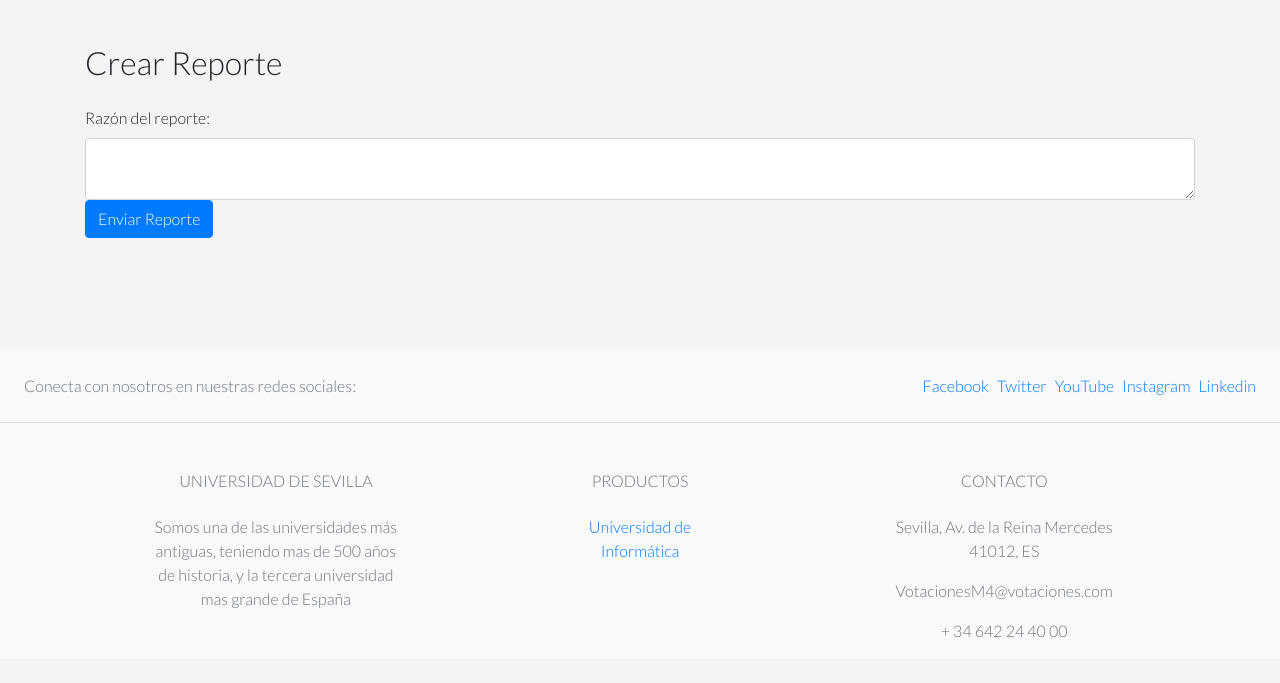
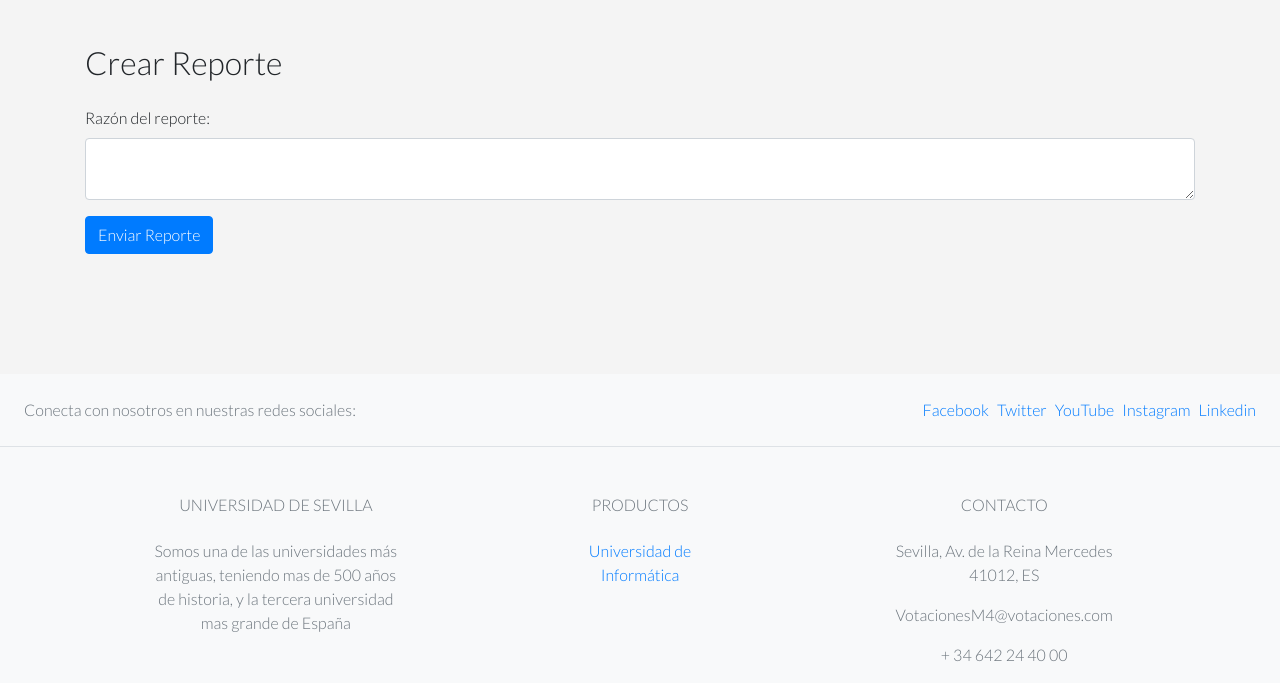
Before and after one commit to decide-single-kent/decide-single-kent, a Django app: page /crear-reporte/1/ in a window 1280 px wide. Shown: the part 178-861 px from the top of the page. Before the commit the page ends 815 px from the top, so only its background shows below. Run offline with Django 3.2, Linux system fonts and the light colour scheme.

Commit message:
fix:report button and create reporte view are fixed

```diff
--- a/decide/comentarios/templates/comentarios/crear_reporte.html
+++ b/decide/comentarios/templates/comentarios/crear_reporte.html
@@ -3,14 +3,13 @@
 {% block content %}
   <div class="container my-5 py-5">
     <h2 class="mb-4">Crear Reporte</h2>
-    <form method="post" action="">
+    <form method="post" action="" class="mb-4">
       {% csrf_token %}
       <div class="mb-3">
         <label for="razon" class="form-label">Razón del reporte:</label>
         <textarea name="razon" class="form-control" required></textarea>
-              <button type="submit" class="btn btn-primary">Enviar Reporte</button>
-
       </div>
+      <button type="submit" class="btn btn-primary">Enviar Reporte</button>
     </form>
   </div>
 {% endblock %}
--- a/decide/comentarios/templates/comentarios/ver_comentarios.html
+++ b/decide/comentarios/templates/comentarios/ver_comentarios.html
@@ -42,6 +42,10 @@
                                                     <a href="{% url 'borrar_comentario' comentario.id %}" class="btn btn-sm btn-danger">
                                                         <i class="fas fa-trash me-1"></i>Borrar
                                                     </a>
+                                                     <a href="{% url 'crear_reporte' comentario.id %}" class="btn btn-sm btn-info me-2">
+                                                          <i class="fas fa-flag me-1"></i>Reportar
+                                                      </a>
+
                                                 </div>
                                             </div>
                                         </div>
```
